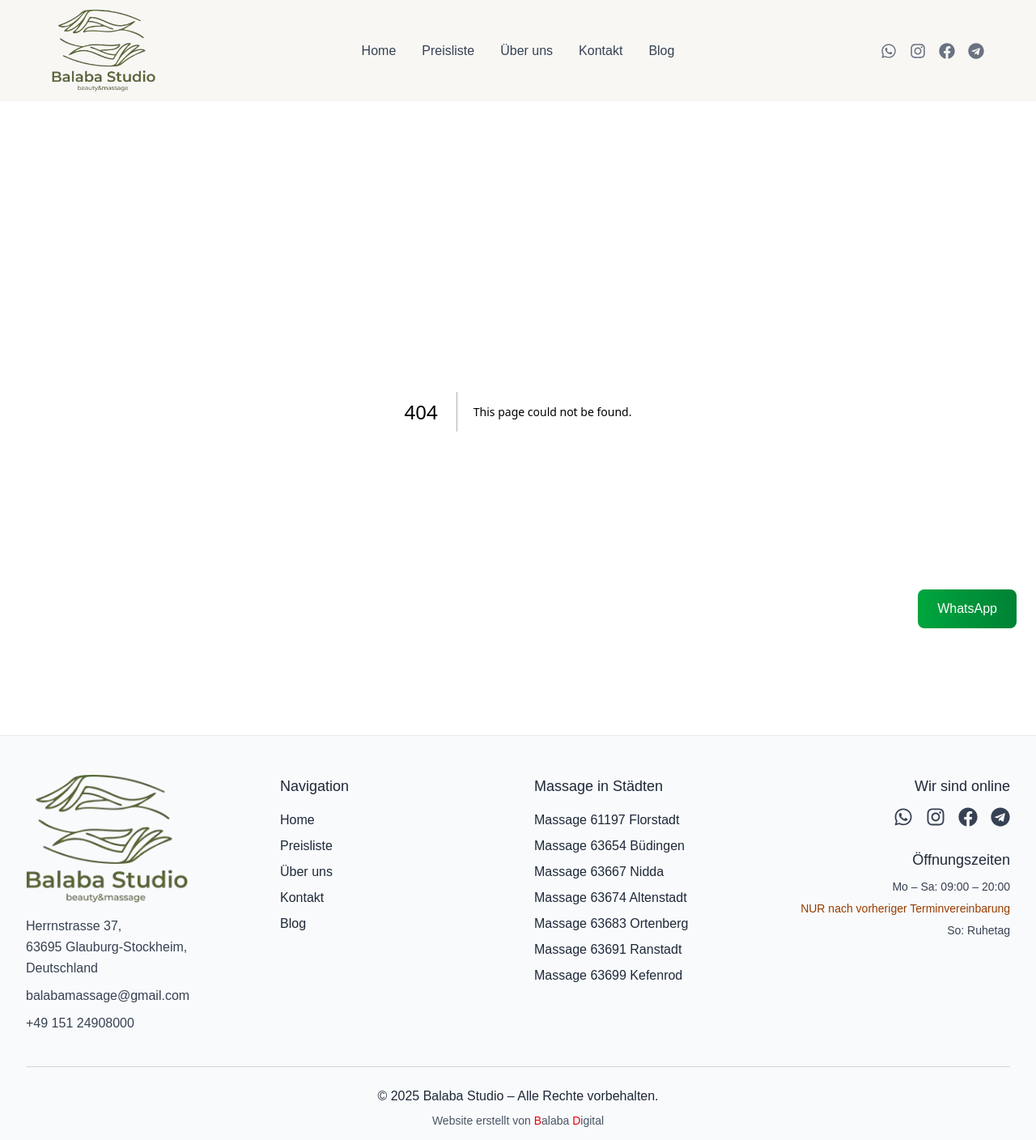
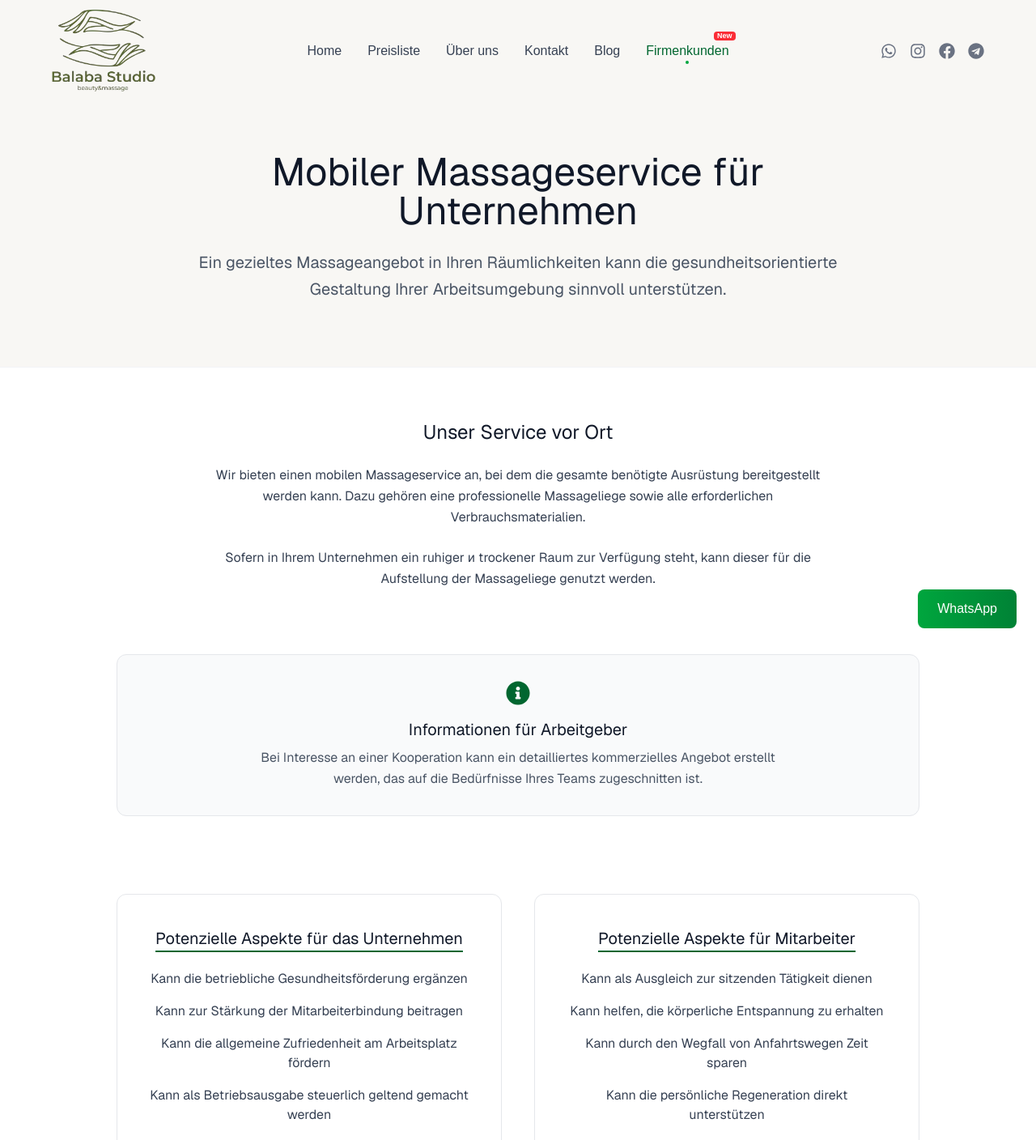
Before and after one commit to BalabaSerhii/salon, a Next.js app: page /firmenkunden in a window 1280 px wide. Before the commit this address had no page. Shown: the top 1408 px of the page at 81% size. Built offline with nearby package versions, Linux system fonts and the light colour scheme.

Commit message:
Добавил страницу с предложением для фирм

```diff
--- /dev/null
+++ b/app/firmenkunden/page.tsx
@@ -0,0 +1,155 @@
+"use client";
+import { motion } from "framer-motion";
+import { FaMapMarkerAlt, FaUsers, FaInfoCircle } from "react-icons/fa";
+
+export default function FirmenkundenPage() {
+  const fadeInUp = {
+    initial: { opacity: 0, y: 20 },
+    whileInView: { opacity: 1, y: 0 },
+    viewport: { once: true },
+    transition: { duration: 0.6 },
+  };
+
+  return (
+    <div className="bg-white min-h-screen font-sans">
+      {/* Hero Section */}
+      <section className="py-20 bg-[#f8f7f4] flex flex-col items-center text-center border-b border-gray-100">
+        <motion.div className="max-w-4xl px-4" {...fadeInUp}>
+          <h1 className="text-3xl md:text-5xl font-bold text-gray-900 mb-6">
+            Mobiler Massageservice für Unternehmen
+          </h1>
+          <p className="text-lg md:text-xl text-gray-600 leading-relaxed">
+            Ein gezieltes Massageangebot in Ihren Räumlichkeiten kann die
+            gesundheitsorientierte Gestaltung Ihrer Arbeitsumgebung sinnvoll
+            unterstützen.
+          </p>
+        </motion.div>
+      </section>
+
+      {/* Main Content */}
+      <div className="max-w-5xl mx-auto px-4 py-16">
+        {/* Leistungsbeschreibung */}
+        <motion.div className="text-center mb-20 space-y-6" {...fadeInUp}>
+          <h2 className="text-2xl font-semibold text-gray-900">
+            Unser Service vor Ort
+          </h2>
+          <p className="text-gray-700 leading-relaxed max-w-3xl mx-auto">
+            Wir bieten einen mobilen Massageservice an, bei dem die gesamte
+            benötigte Ausrüstung bereitgestellt werden kann. Dazu gehören eine
+            professionelle Massageliege sowie alle erforderlichen
+            Verbrauchsmaterialien.
+          </p>
+          <p className="text-gray-700 leading-relaxed max-w-3xl mx-auto">
+            Sofern in Ihrem Unternehmen ein ruhiger и trockener Raum zur
+            Verfügung steht, kann dieser für die Aufstellung der Massageliege
+            genutzt werden.
+          </p>
+        </motion.div>
+
+        {/* Info Block */}
+        <motion.div
+          className="bg-gray-50 p-8 rounded-xl border border-gray-200 text-center mb-24"
+          {...fadeInUp}
+        >
+          <FaInfoCircle className="text-green-800 text-3xl mx-auto mb-4" />
+          <h3 className="text-xl font-semibold mb-2 text-gray-900">
+            Informationen für Arbeitgeber
+          </h3>
+          <p className="text-gray-600 max-w-2xl mx-auto leading-relaxed">
+            Bei Interesse an einer Kooperation kann ein detailliertes
+            kommerzielles Angebot erstellt werden, das auf die Bedürfnisse Ihres
+            Teams zugeschnitten ist.
+          </p>
+        </motion.div>
+
+        {/* Vorteile Sektion */}
+        <div className="grid md:grid-cols-2 gap-10 mb-24">
+          {/* Arbeitgeber */}
+          <motion.div
+            className="border border-gray-200 p-10 rounded-xl text-center flex flex-col items-center"
+            {...fadeInUp}
+          >
+            <h3 className="text-xl font-bold text-gray-900 mb-6 underline decoration-green-800 underline-offset-8">
+              Potenzielle Aspekte für das Unternehmen
+            </h3>
+            <ul className="space-y-4 text-gray-700">
+              <li>Kann die betriebliche Gesundheitsförderung ergänzen</li>
+              <li>Kann zur Stärkung der Mitarbeiterbindung beitragen</li>
+              <li>Kann die allgemeine Zufriedenheit am Arbeitsplatz fördern</li>
+              <li>
+                Kann als Betriebsausgabe steuerlich geltend gemacht werden
+              </li>
+            </ul>
+          </motion.div>
+
+          {/* Mitarbeiter */}
+          <motion.div
+            className="border border-gray-200 p-10 rounded-xl text-center flex flex-col items-center"
+            {...fadeInUp}
+          >
+            <h3 className="text-xl font-bold text-gray-900 mb-6 underline decoration-green-800 underline-offset-8">
+              Potenzielle Aspekte für Mitarbeiter
+            </h3>
+            <ul className="space-y-4 text-gray-700">
+              <li>Kann als Ausgleich zur sitzenden Tätigkeit dienen</li>
+              <li>Kann helfen, die körperliche Entspannung zu erhalten</li>
+              <li>Kann durch den Wegfall von Anfahrtswegen Zeit sparen</li>
+              <li>Kann die persönliche Regeneration direkt unterstützen</li>
+            </ul>
+          </motion.div>
+        </div>
+
+        {/* Rahmenbedingungen */}
+        <motion.div
+          className="bg-[#faf9f5] text-white rounded-2xl p-10 md:p-16 text-center shadow-2xl"
+          {...fadeInUp}
+        >
+          <h2 className="text-2xl font-bold mb-12 text-green-500 uppercase tracking-widest">
+            Konditionen und Voraussetzungen
+          </h2>
+          <div className="grid md:grid-cols-2 gap-12">
+            <div className="flex flex-col items-center">
+              <FaMapMarkerAlt className="text-3xl text-green-500 mb-4" />
+              <h4 className="text-lg font-bold mb-2 text-black">
+                Einsatzradius
+              </h4>
+              <p className="text-gray-400 max-w-xs">
+                Der Service kann für Standorte im Umkreis von ca. 20 km um die
+                Herrnstrasse 37, 63695 Glauburg-Stockheim angefragt werden.
+              </p>
+            </div>
+            <div className="flex flex-col items-center">
+              <FaUsers className="text-3xl text-green-500 mb-4" />
+              <h4 className="text-lg font-bold mb-2 text-black">
+                Teilnehmerzahl
+              </h4>
+              <p className="text-gray-400 max-w-xs">
+                Ein Einsatztermin kann ab einer Mindestanzahl von 4 Personen
+                realisiert werden.
+              </p>
+            </div>
+          </div>
+        </motion.div>
+
+        {/* Kontakt CTA */}
+        <motion.div className="mt-24 text-center pb-10" {...fadeInUp}>
+          <h2 className="text-2xl font-bold text-gray-900 mb-4">
+            Kontakt für Firmenanfragen
+          </h2>
+          <p className="text-gray-600 mb-10 max-w-xl mx-auto">
+            Sollten Sie weitere Informationen benötigen, kann über unsere
+            Kontaktwege eine Anfrage gestellt werden.
+          </p>
+          <motion.a
+            href="/contacts"
+            whileHover={{ scale: 1.05 }}
+            whileTap={{ scale: 0.95 }}
+            className="items-center justify-center w-full max-w-100  bg-gradient-to-r from-green-500 to-green-600 text-white py-4 px-6 rounded-xl font-bold text-lg hover:from-green-600 hover:to-green-700 transition-all shadow-lg hover:shadow-xl transform hover:-translate-y-0.5"
+          >
+            Angebot anfordern
+          </motion.a>
+        </motion.div>
+      </div>
+    </div>
+  );
+}
--- a/app/page.tsx
+++ b/app/page.tsx
@@ -8,7 +8,6 @@ import ReviewCarousel from "@/components/ReviewCarousel";
 import { motion, Variants } from "framer-motion";
 import FAQAccordion from "@/components/FAQAccordion";
 
-// Варианты анимаций для повторного использования
 const containerVariants: Variants = {
   hidden: { opacity: 0 },
   visible: {
--- a/components/Header.tsx
+++ b/components/Header.tsx
@@ -19,6 +19,7 @@ const navLinks = [
   { href: "/about", label: "Über uns" },
   { href: "/contacts", label: "Kontakt" },
   { href: "/blog", label: "Blog" },
+  { href: "/firmenkunden", label: "Firmenkunden", isNew: true },
 ];
 
 const socialLinks = [
@@ -95,7 +96,7 @@ export default function Header() {
 
   useEffect(() => {
     const floatingButton = document.querySelector(
-      ".fixed.bottom-6.right-6"
+      ".fixed.bottom-6.right-6",
     ) as HTMLElement | null;
 
     if (isMenuOpen) {
@@ -114,10 +115,8 @@ export default function Header() {
 
   return (
     <>
-      {/* Spacer для фиксированного хедера */}
       <div className="h-16 md:h-20 lg:h-24" />
 
-      {/* Основной хедер */}
       <motion.header
         className={`fixed top-0 left-0 right-0
           flex justify-between items-center
@@ -140,7 +139,6 @@ export default function Header() {
         transition={{ type: "spring", damping: 25, stiffness: 200 }}
         role="banner"
       >
-        {/* Логотип */}
         <Link
           href="/"
           className="z-50 flex-shrink-0"
@@ -157,7 +155,6 @@ export default function Header() {
           />
         </Link>
 
-        {/* Десктопная навигация */}
         <nav
           className="hidden md:block"
           role="navigation"
@@ -173,7 +170,7 @@ export default function Header() {
     <li key={link.href} className="relative">
       <Link
         href={link.href}
-                    className={`transition-colors text-sm lg:text-base ${
+        className={`transition-colors text-sm lg:text-base flex items-center ${
           isActive
             ? "text-green-800"
             : "text-gray-700 hover:text-green-800"
@@ -181,6 +178,18 @@ export default function Header() {
         aria-current={isActive ? "page" : undefined}
       >
         {link.label}
+
+        {/* Бейдж "New" для десктопа */}
+        {link.isNew && (
+          <motion.span
+            initial={{ scale: 0 }}
+            animate={{ scale: [1, 1.1, 1] }}
+            transition={{ repeat: Infinity, duration: 2 }}
+            className="absolute -top-3 -right-2 bg-red-500 text-white text-[9px] px-1 rounded-sm font-bold leading-tight"
+          >
+            New
+          </motion.span>
+        )}
       </Link>
       <div
         className={`absolute -bottom-1 left-1/2 h-1 w-1 bg-green-600 rounded-full -translate-x-1/2 transition-all duration-300 ${
@@ -193,7 +202,6 @@ export default function Header() {
           </ul>
         </nav>
 
-        {/* Социальные иконки (только для планшетов и десктопов) */}
         <div className="hidden md:flex items-center">
           <ul className="flex gap-2 lg:gap-3 xl:gap-4">
             {socialLinks.map((s) => {
@@ -215,7 +223,6 @@ export default function Header() {
           </ul>
         </div>
 
-        {/* Кнопка меню для мобильных */}
         <button
           onClick={toggleMenu}
           className="md:hidden p-2 text-gray-500 hover:text-green-500 transition-colors z-50"
@@ -227,11 +234,9 @@ export default function Header() {
         </button>
       </motion.header>
 
-      {/* Мобильное меню */}
       <AnimatePresence>
         {isMenuOpen && (
           <>
-            {/* Затемнение фона */}
             <motion.div
               initial={{ opacity: 0 }}
               animate={{ opacity: 1 }}
@@ -240,7 +245,6 @@ export default function Header() {
               onClick={closeMenu}
             />
 
-            {/* Боковое меню */}
             <motion.aside
               id="mobile-menu"
               role="dialog"
@@ -251,7 +255,6 @@ export default function Header() {
               transition={{ type: "spring", damping: 30, stiffness: 300 }}
               className="fixed top-0 right-0 bottom-0 w-80 max-w-[85vw] bg-white shadow-lg border-l border-gray-200 md:hidden z-50 overflow-y-auto"
             >
-              {/* Кнопка закрытия */}
               <div className="absolute top-4 right-4 z-50">
                 <button
                   onClick={closeMenu}
@@ -263,7 +266,6 @@ export default function Header() {
               </div>
 
               <div className="flex flex-col h-full pt-20 pb-6 px-4">
-                {/* Навигация */}
                 <nav className="flex-1" aria-label="Mobile Navigation">
                   <ul className="space-y-2">
                     {navLinks.map((link, index) => {
@@ -281,14 +283,35 @@ export default function Header() {
                           <Link
   href={link.href}
   onClick={closeMenu}
-                            className={`flex items-center px-4 py-3 rounded-lg transition-colors ${
+  className={`flex items-center justify-between px-4 py-3 rounded-lg transition-colors ${
     isActive
-                                ? "text-green-600 bg-green-50" // Убрал font-semibold
+      ? "text-green-600 bg-green-50"
       : "text-gray-500 hover:text-green-500 hover:bg-gray-50"
   }`}
   aria-current={isActive ? "page" : undefined}
 >
-                            {link.label}
+  <div className="flex items-center gap-3">
+    <span className="text-base font-medium">{link.label}</span>
+
+    {link.isNew && (
+      <motion.span
+        animate={{
+          scale: [1, 1.1, 1],
+          backgroundColor: ["#dc2626", "#ef4444", "#dc2626"]
+        }}
+        transition={{
+          repeat: Infinity,
+          duration: 1.5
+        }}
+        className="text-white text-[10px] px-2 py-0.5 rounded-full font-bold uppercase tracking-tight shadow-sm"
+      >
+        New
+      </motion.span>
+    )}
+  </div>
+  <svg className="w-4 h-4 opacity-30" fill="none" stroke="currentColor" viewBox="0 0 24 24">
+    <path strokeLinecap="round" strokeLinejoin="round" strokeWidth="2" d="M9 5l7 7-7 7" />
+  </svg>
 </Link>
                         </motion.li>
                       );
@@ -296,7 +319,6 @@ export default function Header() {
                   </ul>
                 </nav>
 
-                {/* Социальные иконки и CTA */}
                 <div className="border-t border-gray-200 pt-4 mt-4">
                   <p className="text-sm text-gray-500 mb-3 px-2 text-center">
                     Folgen Sie uns
```
Lines whose indentation alone changed are shown as unchanged.
